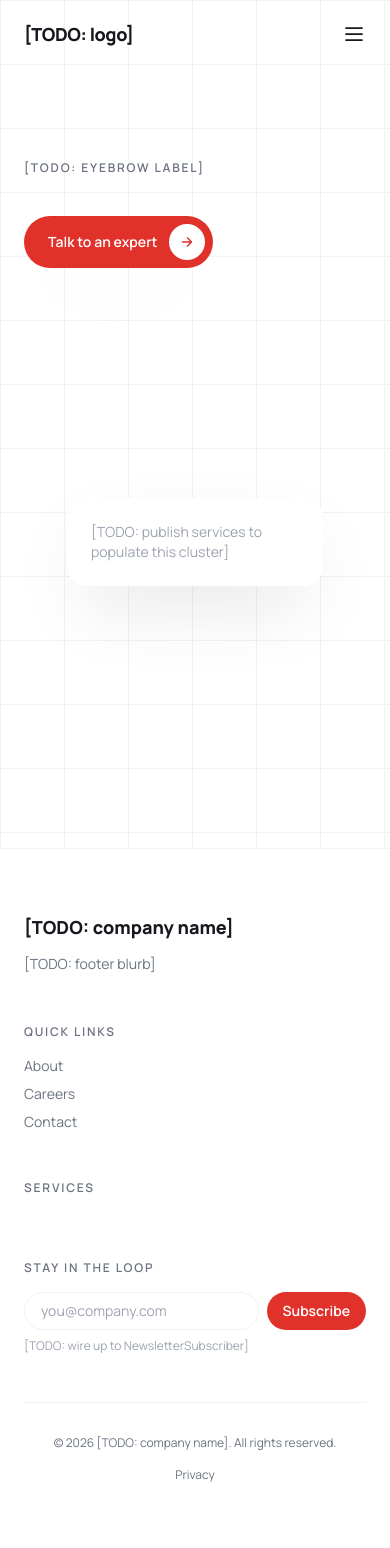
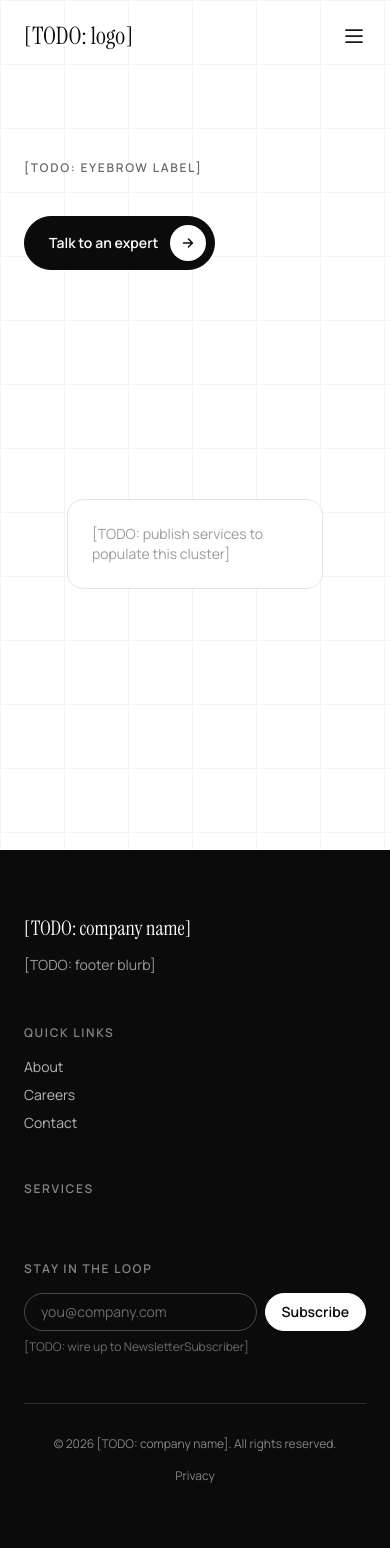
Before and after one commit to neuromlai-arch/neuroml-website-v2, a Django app: page / in a window 390 px wide. Before the commit the page ends 1482 px from the top, so only its background shows below. Run offline with Django 5.2, Linux system fonts and the light colour scheme; data comes from the database, SQL or seed files in the repository; data that the repository does not hold is empty; style sheets or scripts are compiled from the project's sources; some libraries are stand-ins or nearby versions.

Commit message:
Design system: monochrome + serif
Rework the token layer for the new brand: white/ink/grey palette, hairline
borders instead of shadows, a 64px grid overlay, and error/success reserved
strictly for form validation. Instrument Serif is self-hosted (matching how
Manrope is already served) rather than pulled from the Google Fonts CDN, and
scoped to h1/h2 via the `font-serif` utility. Pill CTA gets the signature
circular-arrow inset with the invert-on-hover treatment; secondary stays
outline-only, no third button style. Header/footer chrome (megamenu, mobile
drawer, footer columns) restyled to the new tokens and wired to read
SiteSettings.logo / logo_dark, falling back to the site name in Instrument
Serif until real SVGs are supplied.

Co-Authored-By: Claude Sonnet 5 <noreply@anthropic.com>

```diff
--- a/config/settings/base.py
+++ b/config/settings/base.py
@@ -60,6 +60,7 @@ TEMPLATES = [
                 "django.contrib.messages.context_processors.messages",
                 "core.context_processors.megamenu",
                 "core.context_processors.footer_chrome",
+                "core.context_processors.site_settings",
             ],
         },
     },
--- a/core/context_processors.py
+++ b/core/context_processors.py
@@ -5,6 +5,7 @@ from django.core.cache import cache
 from django.db.models import Prefetch
 
 from marketing.models import Recognition
+from pages.models import SiteSettings
 from solutions.models import OrganizationSolution, Product, Service
 from taxonomy.models import Industry, ServiceCluster
 
@@ -12,6 +13,8 @@ NAV_CACHE_KEY = "megamenu:v1"
 NAV_CACHE_TTL = 300
 FOOTER_CACHE_KEY = "footer_chrome:v1"
 FOOTER_CACHE_TTL = 300
+SITE_SETTINGS_CACHE_KEY = "site_settings:v1"
+SITE_SETTINGS_CACHE_TTL = 300
 
 
 def megamenu(request):
@@ -48,3 +51,11 @@ def footer_chrome(request):
         recognitions = list(Recognition.objects.order_by("order"))
         cache.set(FOOTER_CACHE_KEY, recognitions, FOOTER_CACHE_TTL)
     return {"recognitions": recognitions}
+
+
+def site_settings(request):
+    settings_obj = cache.get(SITE_SETTINGS_CACHE_KEY)
+    if settings_obj is None:
+        settings_obj = SiteSettings.load()
+        cache.set(SITE_SETTINGS_CACHE_KEY, settings_obj, SITE_SETTINGS_CACHE_TTL)
+    return {"site_settings": settings_obj}
--- a/static/css/src/fonts.css
+++ b/static/css/src/fonts.css
@@ -35,3 +35,19 @@
   font-display: swap;
   src: url("../../fonts/manrope-variable-latin.woff2") format("woff2");
 }
+
+/* Self-hosted Instrument Serif (latin subset). Display face for h1/h2 only. */
+@font-face {
+  font-family: "Instrument Serif";
+  font-style: normal;
+  font-weight: 400;
+  font-display: swap;
+  src: url("../../fonts/instrument-serif-latin-400-normal.woff2") format("woff2");
+}
+@font-face {
+  font-family: "Instrument Serif";
+  font-style: italic;
+  font-weight: 400;
+  font-display: swap;
+  src: url("../../fonts/instrument-serif-latin-400-italic.woff2") format("woff2");
+}
--- a/static/css/src/input.css
+++ b/static/css/src/input.css
@@ -6,10 +6,13 @@
 
 @layer base {
   body {
-    @apply bg-white text-ink font-sans antialiased;
+    @apply bg-white text-ink-body font-sans antialiased;
+  }
+  h1, h2 {
+    @apply font-serif font-normal;
   }
   :focus-visible {
-    @apply outline-2 outline-offset-2 outline-accent;
+    @apply outline-2 outline-offset-2 outline-ink;
   }
   [x-cloak] {
     display: none !important;
@@ -33,28 +36,57 @@
     @apply text-xs font-semibold uppercase tracking-eyebrow text-ink-secondary;
   }
 
+  /* No shadows anywhere — in monochrome they read as muddy. Depth and
+     separation come from a 1px hairline border instead. */
+  .card {
+    @apply rounded-card border border-hairline bg-white;
+  }
+  .card-hover {
+    @apply transition duration-300 hover:-translate-y-1;
+  }
+
   /* The signature pill CTA: fully rounded, with a circular arrow badge inset
-     on the right in a contrasting colour. */
+     on the right. Primary is solid ink, inverts to white-on-black-border on
+     hover. No third button style. */
   .btn-pill {
-    @apply inline-flex items-center gap-3 rounded-full bg-accent py-2 pl-6 pr-2
-           text-sm font-semibold text-white shadow-card transition
-           hover:bg-accent-dark hover:shadow-card-hover;
+    @apply inline-flex items-center gap-3 rounded-full border border-ink bg-ink py-2 pl-6 pr-2
+           text-sm font-semibold text-white transition
+           hover:bg-white hover:text-ink;
   }
   .btn-pill__icon {
-    @apply flex h-9 w-9 items-center justify-center rounded-full bg-white text-accent
+    @apply flex h-9 w-9 items-center justify-center rounded-full bg-white text-ink
            transition-transform duration-300 group-hover:translate-x-0.5;
   }
   .btn-pill--dark {
-    @apply bg-white text-band hover:bg-white/90;
+    @apply border-white bg-white text-ink hover:bg-band hover:text-white;
   }
   .btn-pill--dark .btn-pill__icon {
-    @apply bg-band text-white;
+    @apply bg-ink text-white transition-colors duration-300;
+  }
+  .btn-pill--dark:hover .btn-pill__icon {
+    @apply bg-white text-ink;
   }
 
-  .card {
-    @apply rounded-card bg-white shadow-card;
+  /* Secondary: transparent with a 1px ink border. */
+  .btn-outline {
+    @apply inline-flex items-center gap-3 rounded-full border border-ink bg-transparent py-2 pl-6 pr-2
+           text-sm font-semibold text-ink transition hover:bg-ink hover:text-white;
   }
-  .card-hover {
-    @apply transition duration-300 hover:-translate-y-1 hover:shadow-card-hover;
+  .btn-outline .btn-pill__icon {
+    @apply flex h-9 w-9 items-center justify-center rounded-full border border-ink text-ink
+           transition-colors duration-300 group-hover:border-white group-hover:text-white;
+  }
+
+  /* Greyscale by default, full colour on hover — keeps colourful badges and
+     client marks from fighting the monochrome palette. */
+  .logo-mono {
+    @apply grayscale transition duration-300 hover:grayscale-0;
+  }
+
+  .form-error {
+    @apply flex items-center gap-1.5 text-sm text-error;
+  }
+  .form-success {
+    @apply flex items-center gap-1.5 text-sm text-success;
   }
 }
--- a/templates/base.html
+++ b/templates/base.html
@@ -6,38 +6,43 @@
   <meta name="viewport" content="width=device-width, initial-scale=1">
   {% include "components/seo_meta.html" %}
   <link rel="stylesheet" href="{% static 'css/dist/main.css' %}">
+  {% if site_settings.favicon %}<link rel="icon" href="{{ site_settings.favicon.url }}">{% endif %}
   {% block extra_head %}{% endblock %}
 </head>
 <body
-  class="bg-white font-sans text-ink antialiased"
+  class="bg-white font-sans text-ink-body antialiased"
   x-data="{ mobileOpen: false, scrolled: false }"
   x-init="scrolled = window.scrollY > 40"
   @scroll.window="scrolled = window.scrollY > 40"
 >
   <a href="#main-content"
      class="sr-only focus:not-sr-only focus:fixed focus:left-4 focus:top-4 focus:z-[100]
-            focus:rounded-full focus:bg-accent focus:px-4 focus:py-2 focus:text-sm
+            focus:rounded-full focus:border focus:border-ink focus:bg-ink focus:px-4 focus:py-2 focus:text-sm
             focus:font-semibold focus:text-white">
     Skip to content
   </a>
 
   <header
     class="fixed inset-x-0 top-0 z-50 transition-all duration-300"
-    :class="scrolled ? 'bg-white/95 shadow-sm backdrop-blur' : 'bg-transparent'"
+    :class="scrolled ? 'border-b border-hairline bg-white/95 backdrop-blur' : 'border-b border-transparent bg-transparent'"
   >
     <div class="mx-auto flex max-w-7xl items-center justify-between px-6 py-5 lg:px-8">
-      <a href="{% url 'home' %}" class="text-lg font-extrabold tracking-tight text-ink">
-        [TODO: logo]
+      <a href="{% url 'home' %}" class="flex items-center gap-2.5" aria-label="{{ site_settings.site_name|default:'Home' }}">
+        {% if site_settings.logo %}
+          <img src="{{ site_settings.logo.url }}" alt="{{ site_settings.site_name }}" class="h-8 w-auto">
+        {% else %}
+          <span class="font-serif text-2xl text-ink">{{ site_settings.site_name|default:"[TODO: logo]" }}</span>
+        {% endif %}
       </a>
 
       <nav class="hidden items-center gap-8 lg:flex" aria-label="Primary">
         <div class="group relative">
-          <button type="button" class="flex items-center gap-1 text-sm font-semibold text-ink hover:text-accent" aria-haspopup="true">
+          <button type="button" class="flex items-center gap-1 text-sm font-semibold text-ink" aria-haspopup="true">
             Solutions
             <svg width="12" height="12" viewBox="0 0 12 12" fill="none" aria-hidden="true"><path d="M2.5 4.5L6 8L9.5 4.5" stroke="currentColor" stroke-width="1.5" stroke-linecap="round" stroke-linejoin="round"/></svg>
           </button>
           <div class="invisible absolute left-1/2 top-full z-40 w-[640px] -translate-x-1/2 translate-y-2 rounded-card
-                      bg-white p-8 opacity-0 shadow-card transition duration-200
+                      border border-hairline bg-white p-8 opacity-0 transition duration-200
                       group-hover:visible group-hover:translate-y-0 group-hover:opacity-100
                       group-focus-within:visible group-focus-within:translate-y-0 group-focus-within:opacity-100">
             <div class="grid grid-cols-3 gap-8">
@@ -46,7 +51,7 @@
                   <p class="eyebrow mb-3">{{ cluster.name }}</p>
                   <ul class="space-y-2">
                     {% for service in cluster.services.all %}
-                      <li><a href="{{ service.get_absolute_url }}" class="text-sm text-ink hover:text-accent">{{ service.title }}</a></li>
+                      <li><a href="{{ service.get_absolute_url }}" class="text-sm text-ink-body hover:text-ink hover:underline hover:underline-offset-4">{{ service.title }}</a></li>
                     {% empty %}
                       <li class="text-sm text-ink-muted">[TODO: publish services in this cluster]</li>
                     {% endfor %}
@@ -57,7 +62,7 @@
               {% endfor %}
             </div>
             {% if nav_org_solutions %}
-              <div class="mt-8 grid grid-cols-3 gap-4 border-t border-grid pt-6">
+              <div class="mt-8 grid grid-cols-3 gap-4 border-t border-hairline pt-6">
                 {% for org in nav_org_solutions %}
                   <a href="{{ org.target_url|default:'#' }}" class="rounded-lg p-3 hover:bg-grid">
                     <p class="text-sm font-semibold text-ink">{{ org.title }}</p>
@@ -70,17 +75,17 @@
         </div>
 
         <div class="group relative">
-          <button type="button" class="flex items-center gap-1 text-sm font-semibold text-ink hover:text-accent" aria-haspopup="true">
+          <button type="button" class="flex items-center gap-1 text-sm font-semibold text-ink" aria-haspopup="true">
             Industries
             <svg width="12" height="12" viewBox="0 0 12 12" fill="none" aria-hidden="true"><path d="M2.5 4.5L6 8L9.5 4.5" stroke="currentColor" stroke-width="1.5" stroke-linecap="round" stroke-linejoin="round"/></svg>
           </button>
           <div class="invisible absolute left-1/2 top-full z-40 w-80 -translate-x-1/2 translate-y-2 rounded-card
-                      bg-white p-6 opacity-0 shadow-card transition duration-200
+                      border border-hairline bg-white p-6 opacity-0 transition duration-200
                       group-hover:visible group-hover:translate-y-0 group-hover:opacity-100
                       group-focus-within:visible group-focus-within:translate-y-0 group-focus-within:opacity-100">
             <ul class="grid grid-cols-2 gap-2">
               {% for industry in nav_industries %}
-                <li><a href="{{ industry.get_absolute_url }}" class="block rounded-lg px-3 py-2 text-sm text-ink hover:bg-grid hover:text-accent">{{ industry.name }}</a></li>
+                <li><a href="{{ industry.get_absolute_url }}" class="block rounded-lg px-3 py-2 text-sm text-ink-body hover:bg-grid hover:text-ink">{{ industry.name }}</a></li>
               {% empty %}
                 <li class="col-span-2 text-sm text-ink-muted">[TODO: create industries]</li>
               {% endfor %}
@@ -89,17 +94,17 @@
         </div>
 
         <div class="group relative">
-          <button type="button" class="flex items-center gap-1 text-sm font-semibold text-ink hover:text-accent" aria-haspopup="true">
+          <button type="button" class="flex items-center gap-1 text-sm font-semibold text-ink" aria-haspopup="true">
             Products
             <svg width="12" height="12" viewBox="0 0 12 12" fill="none" aria-hidden="true"><path d="M2.5 4.5L6 8L9.5 4.5" stroke="currentColor" stroke-width="1.5" stroke-linecap="round" stroke-linejoin="round"/></svg>
           </button>
           <div class="invisible absolute left-1/2 top-full z-40 w-72 -translate-x-1/2 translate-y-2 rounded-card
-                      bg-white p-6 opacity-0 shadow-card transition duration-200
+                      border border-hairline bg-white p-6 opacity-0 transition duration-200
                       group-hover:visible group-hover:translate-y-0 group-hover:opacity-100
                       group-focus-within:visible group-focus-within:translate-y-0 group-focus-within:opacity-100">
             <ul class="space-y-2">
               {% for product in nav_products %}
-                <li><a href="{{ product.get_absolute_url }}" class="block rounded-lg px-3 py-2 text-sm text-ink hover:bg-grid hover:text-accent">{{ product.title }}</a></li>
+                <li><a href="{{ product.get_absolute_url }}" class="block rounded-lg px-3 py-2 text-sm text-ink-body hover:bg-grid hover:text-ink">{{ product.title }}</a></li>
               {% empty %}
                 <li class="text-sm text-ink-muted">[TODO: create products]</li>
               {% endfor %}
@@ -107,7 +112,7 @@
           </div>
         </div>
 
-        <a href="#" class="text-sm font-semibold text-ink hover:text-accent">Insights</a>
+        <a href="#" class="text-sm font-semibold text-ink">Insights</a>
       </nav>
 
       <div class="hidden lg:block">
@@ -129,7 +134,11 @@
     <div class="absolute inset-0 bg-band/70" @click="mobileOpen = false"></div>
     <div class="absolute inset-y-0 right-0 flex w-full max-w-sm flex-col overflow-y-auto bg-white p-6">
       <div class="flex items-center justify-between">
-        <span class="text-lg font-extrabold text-ink">[TODO: logo]</span>
+        {% if site_settings.logo %}
+          <img src="{{ site_settings.logo.url }}" alt="{{ site_settings.site_name }}" class="h-7 w-auto">
+        {% else %}
+          <span class="font-serif text-xl text-ink">{{ site_settings.site_name|default:"[TODO: logo]" }}</span>
+        {% endif %}
         <button type="button" @click="mobileOpen = false" aria-label="Close menu">
           <svg width="24" height="24" viewBox="0 0 24 24" fill="none" aria-hidden="true"><path d="M6 6l12 12M18 6L6 18" stroke="currentColor" stroke-width="1.75" stroke-linecap="round"/></svg>
         </button>
@@ -139,20 +148,20 @@
           <p class="eyebrow">Solutions</p>
           <ul class="mt-3 space-y-3">
             {% for cluster in nav_clusters %}{% for service in cluster.services.all %}
-              <li><a href="{{ service.get_absolute_url }}" class="text-base text-ink">{{ service.title }}</a></li>
+              <li><a href="{{ service.get_absolute_url }}" class="text-base text-ink-body">{{ service.title }}</a></li>
             {% endfor %}{% endfor %}
           </ul>
         </div>
         <div>
           <p class="eyebrow">Industries</p>
           <ul class="mt-3 space-y-3">
-            {% for industry in nav_industries %}<li><a href="{{ industry.get_absolute_url }}" class="text-base text-ink">{{ industry.name }}</a></li>{% endfor %}
+            {% for industry in nav_industries %}<li><a href="{{ industry.get_absolute_url }}" class="text-base text-ink-body">{{ industry.name }}</a></li>{% endfor %}
           </ul>
         </div>
         <div>
           <p class="eyebrow">Products</p>
           <ul class="mt-3 space-y-3">
-            {% for product in nav_products %}<li><a href="{{ product.get_absolute_url }}" class="text-base text-ink">{{ product.title }}</a></li>{% endfor %}
+            {% for product in nav_products %}<li><a href="{{ product.get_absolute_url }}" class="text-base text-ink-body">{{ product.title }}</a></li>{% endfor %}
           </ul>
         </div>
       </nav>
@@ -166,63 +175,76 @@
     {% block content %}{% endblock %}
   </main>
 
-  <footer class="border-t border-grid bg-white">
+  <footer class="bg-band text-white">
     <div class="mx-auto max-w-7xl px-6 py-16 lg:px-8">
       <div class="grid gap-12 md:grid-cols-4">
         <div>
-          <p class="text-lg font-extrabold text-ink">[TODO: company name]</p>
-          <p class="mt-3 text-sm leading-relaxed text-ink-secondary">[TODO: footer blurb]</p>
+          {% if site_settings.logo_dark %}
+            <img src="{{ site_settings.logo_dark.url }}" alt="{{ site_settings.site_name }}" class="h-7 w-auto">
+          {% else %}
+            <p class="font-serif text-xl text-white">{{ site_settings.site_name|default:"[TODO: company name]" }}</p>
+          {% endif %}
+          <p class="mt-3 text-sm leading-relaxed text-white/60">[TODO: footer blurb]</p>
+          {% if site_settings.linkedin_url or site_settings.twitter_url or site_settings.facebook_url or site_settings.youtube_url or site_settings.instagram_url %}
+            <div class="mt-6 flex gap-4 text-sm text-white/70">
+              {% if site_settings.linkedin_url %}<a href="{{ site_settings.linkedin_url }}" class="hover:text-white">LinkedIn</a>{% endif %}
+              {% if site_settings.twitter_url %}<a href="{{ site_settings.twitter_url }}" class="hover:text-white">X</a>{% endif %}
+              {% if site_settings.facebook_url %}<a href="{{ site_settings.facebook_url }}" class="hover:text-white">Facebook</a>{% endif %}
+              {% if site_settings.youtube_url %}<a href="{{ site_settings.youtube_url }}" class="hover:text-white">YouTube</a>{% endif %}
+              {% if site_settings.instagram_url %}<a href="{{ site_settings.instagram_url }}" class="hover:text-white">Instagram</a>{% endif %}
+            </div>
+          {% endif %}
         </div>
         <div>
-          <p class="eyebrow">Quick links</p>
-          <ul class="mt-4 space-y-2 text-sm">
-            <li><a href="#" class="text-ink-secondary hover:text-accent">About</a></li>
-            <li><a href="#" class="text-ink-secondary hover:text-accent">Careers</a></li>
-            <li><a href="#" class="text-ink-secondary hover:text-accent">Contact</a></li>
+          <p class="eyebrow text-white/50">Quick links</p>
+          <ul class="mt-4 space-y-2 text-sm text-white/70">
+            <li><a href="#" class="hover:text-white hover:underline hover:underline-offset-4">About</a></li>
+            <li><a href="#" class="hover:text-white hover:underline hover:underline-offset-4">Careers</a></li>
+            <li><a href="#contact" class="hover:text-white hover:underline hover:underline-offset-4">Contact</a></li>
           </ul>
         </div>
         <div>
-          <p class="eyebrow">Services</p>
-          <ul class="mt-4 space-y-2 text-sm">
+          <p class="eyebrow text-white/50">Services</p>
+          <ul class="mt-4 space-y-2 text-sm text-white/70">
             {% for cluster in nav_clusters %}{% for service in cluster.services.all %}
-              <li><a href="{{ service.get_absolute_url }}" class="text-ink-secondary hover:text-accent">{{ service.title }}</a></li>
+              <li><a href="{{ service.get_absolute_url }}" class="hover:text-white hover:underline hover:underline-offset-4">{{ service.title }}</a></li>
             {% endfor %}{% endfor %}
           </ul>
         </div>
         <div>
-          <p class="eyebrow">Stay in the loop</p>
+          <p class="eyebrow text-white/50">Stay in the loop</p>
           <form class="mt-4 flex gap-2" method="post" action="#">
             <label for="footer-email" class="sr-only">Email address</label>
             <input id="footer-email" type="email" name="email" placeholder="you@company.com" required
-                   class="w-full rounded-full border border-grid px-4 py-2 text-sm text-ink">
-            <button type="submit" class="shrink-0 rounded-full bg-accent px-4 py-2 text-sm font-semibold text-white hover:bg-accent-dark">
+                   class="w-full rounded-full border border-white/25 bg-transparent px-4 py-2 text-sm text-white placeholder:text-white/40">
+            <button type="submit" class="shrink-0 rounded-full border border-white bg-white px-4 py-2 text-sm font-semibold text-ink transition hover:bg-band hover:text-white">
               Subscribe
             </button>
           </form>
-          <p class="mt-2 text-xs text-ink-muted">[TODO: wire up to NewsletterSubscriber]</p>
+          <p class="mt-2 text-xs text-white/40">[TODO: wire up to NewsletterSubscriber]</p>
         </div>
       </div>
 
       {% if recognitions %}
-        <div class="mt-16 flex flex-wrap items-center gap-8 border-t border-grid pt-8">
+        <div class="mt-16 flex flex-wrap items-center gap-8 border-t border-white/15 pt-8">
           {% for r in recognitions %}
             <a href="{{ r.url|default:'#' }}">
-              <img src="{{ r.badge.url }}" alt="{{ r.name }}" class="h-10 w-auto grayscale transition hover:grayscale-0" loading="lazy">
+              <img src="{{ r.badge.url }}" alt="{{ r.name }}" class="logo-mono h-10 w-auto brightness-0 invert hover:brightness-100 hover:invert-0" loading="lazy">
             </a>
           {% endfor %}
         </div>
       {% endif %}
 
-      <div class="mt-12 flex flex-col items-center justify-between gap-4 border-t border-grid pt-8 text-xs text-ink-secondary md:flex-row">
-        <p>&copy; {% now "Y" %} [TODO: company name]. All rights reserved.</p>
+      <div class="mt-12 flex flex-col items-center justify-between gap-4 border-t border-white/15 pt-8 text-xs text-white/50 md:flex-row">
+        <p>&copy; {% now "Y" %} {{ site_settings.site_name|default:"[TODO: company name]" }}. All rights reserved.</p>
         <div class="flex gap-4">
-          <a href="#" class="hover:text-accent">Privacy</a>
+          <a href="#" class="hover:text-white">Privacy</a>
         </div>
       </div>
     </div>
   </footer>
 
-  {# Floating WhatsApp button waits on SiteSettings.whatsapp_number, not modelled yet #}
+  {# Floating WhatsApp button waits on session 3 (forms/integrations) — SiteSettings.whatsapp_number is modelled. #}
 
   <script src="https://unpkg.com/htmx.org@2.0.3" defer></script>
   <script src="https://unpkg.com/alpinejs@3.14.1/dist/cdn.min.js" defer></script>
--- a/templates/components/pill_cta.html
+++ b/templates/components/pill_cta.html
@@ -2,8 +2,9 @@
 The signature pill CTA: fully rounded, circular arrow badge inset on the right.
 Usage: {% include "components/pill_cta.html" with label=home.hero_cta_label url=home.hero_cta_url %}
 Pass variant="dark" for use on the dark band / popup left panel.
+Pass variant="secondary" for the transparent, ink-bordered style. No third style.
 {% endcomment %}
-<a href="{{ url|default:'#' }}" class="group btn-pill {% if variant == 'dark' %}btn-pill--dark{% endif %}">
+<a href="{{ url|default:'#' }}" class="group {% if variant == 'dark' %}btn-pill btn-pill--dark{% elif variant == 'secondary' %}btn-outline{% else %}btn-pill{% endif %}">
   <span>{{ label }}</span>
   <span class="btn-pill__icon" aria-hidden="true">
     <svg width="16" height="16" viewBox="0 0 16 16" fill="none" xmlns="http://www.w3.org/2000/svg">
```
Also changed, not shown: tailwind.config.js (+27 -21 lines), static/fonts/instrument-serif-latin-400-italic.woff2 (added), static/fonts/instrument-serif-latin-400-normal.woff2 (added).
